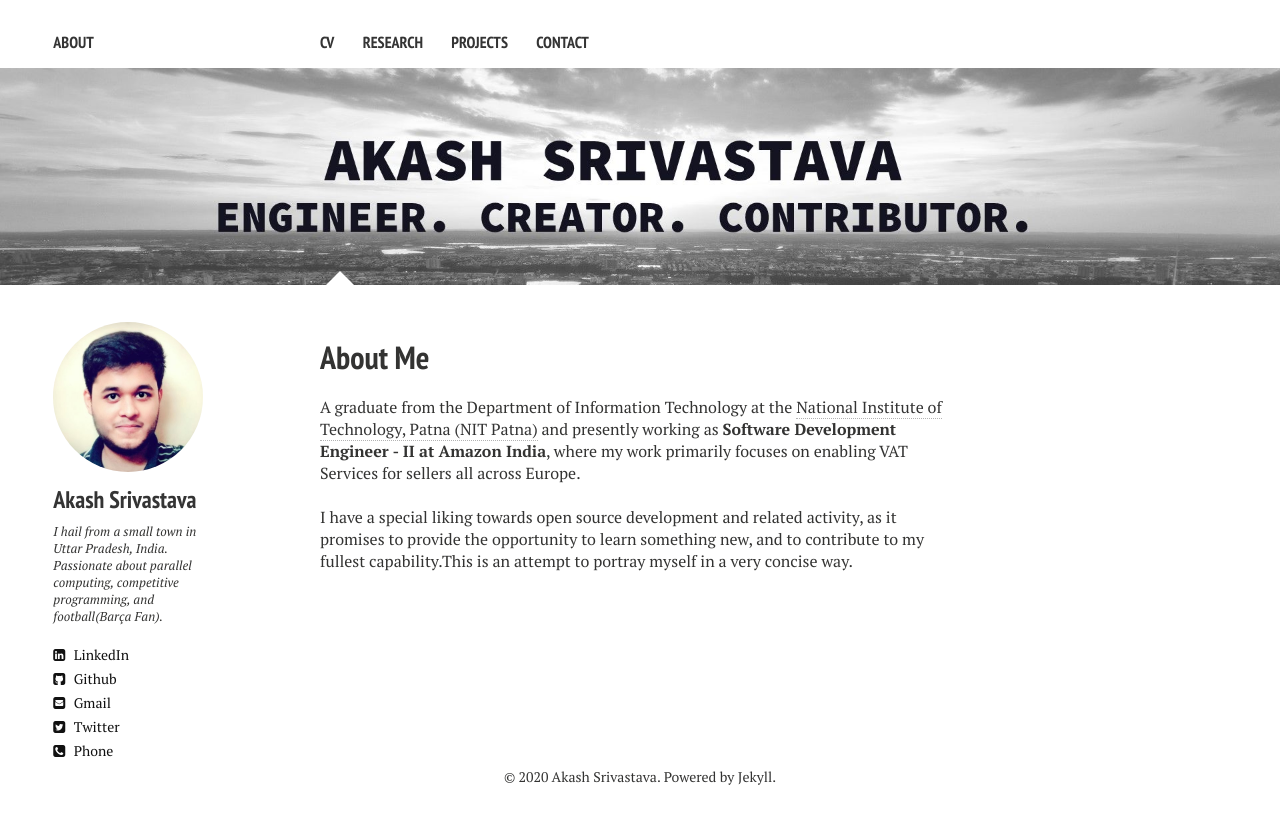
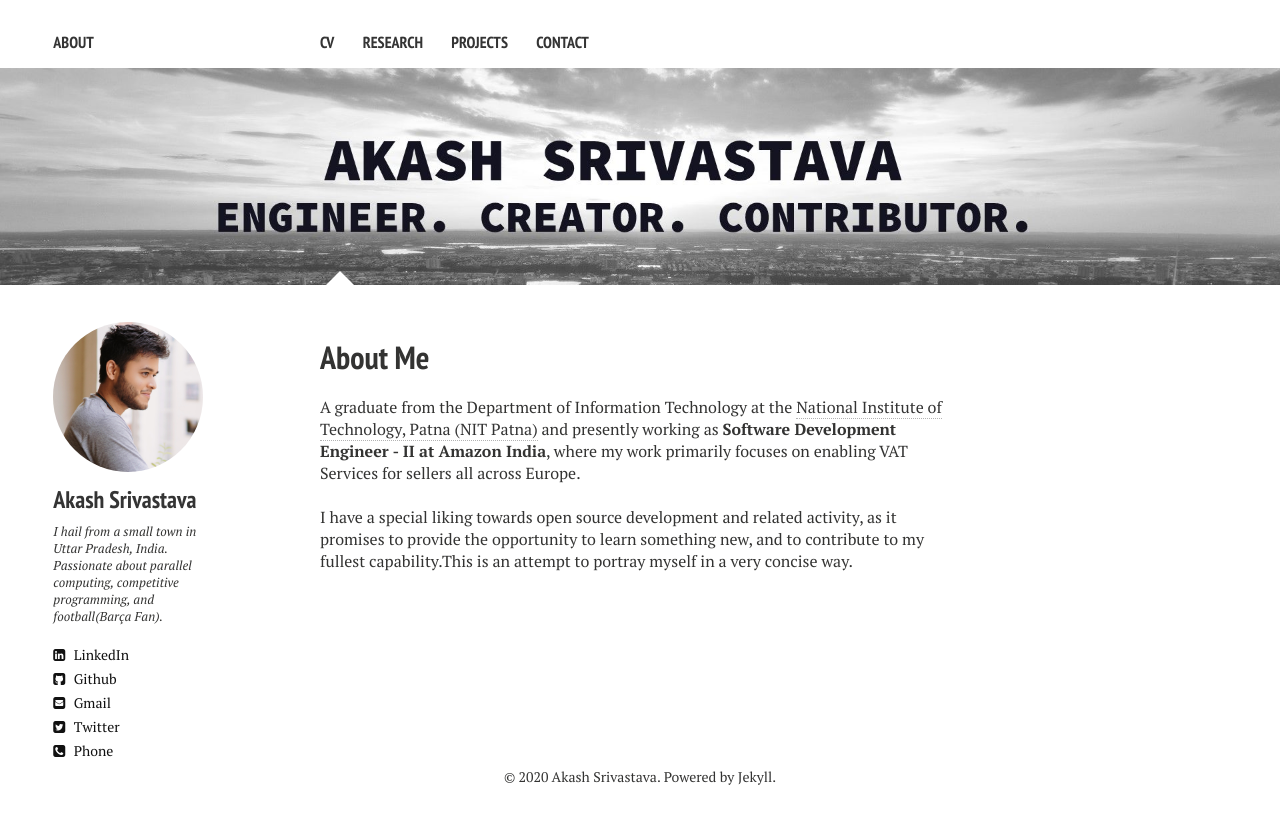
Before and after one commit to Akash1684/akash1684.github.io, a Jekyll site: the page built from index.md, in a window 1280 px wide. Shown: the top 824 px of the page. Built offline with Jekyll 4.4.1, drawn with Linux system fonts in a browser that asks for light colours; nearby versions of some CDN libraries; comment, search, counter and statistics services are not loaded.

Commit message:
Updated profile picture with latest value

```diff
--- a/_config.yml
+++ b/_config.yml
@@ -9,7 +9,7 @@ disqus_shortname: akash1684-github-io
 # Owner/author information
 owner:
   name:           Akash Srivastava
-  avatar:         akash.png
+  avatar:         AirBrush_20190608151304 Cropped.jpg
   bio:            I hail from a small town in Uttar Pradesh, India. Passionate about parallel computing, competitive programming, and football(Barça Fan).
   email:          akash.s1684@gmail.com
   # Social networking links are used in author-bio sidebar. Update and remove as you like.
```
